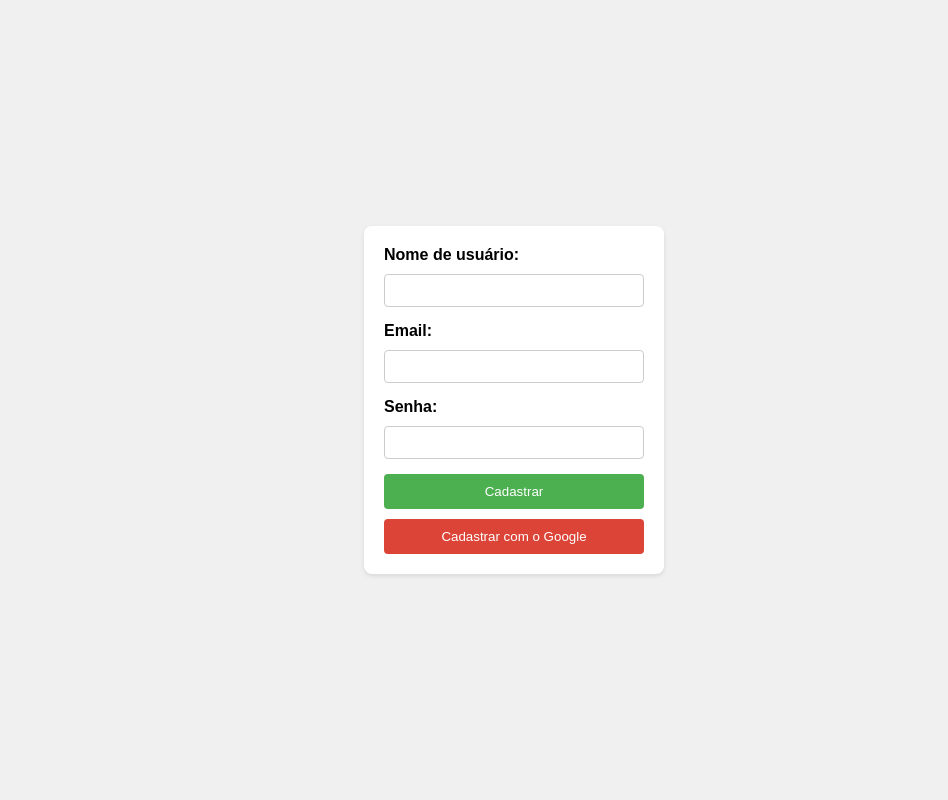
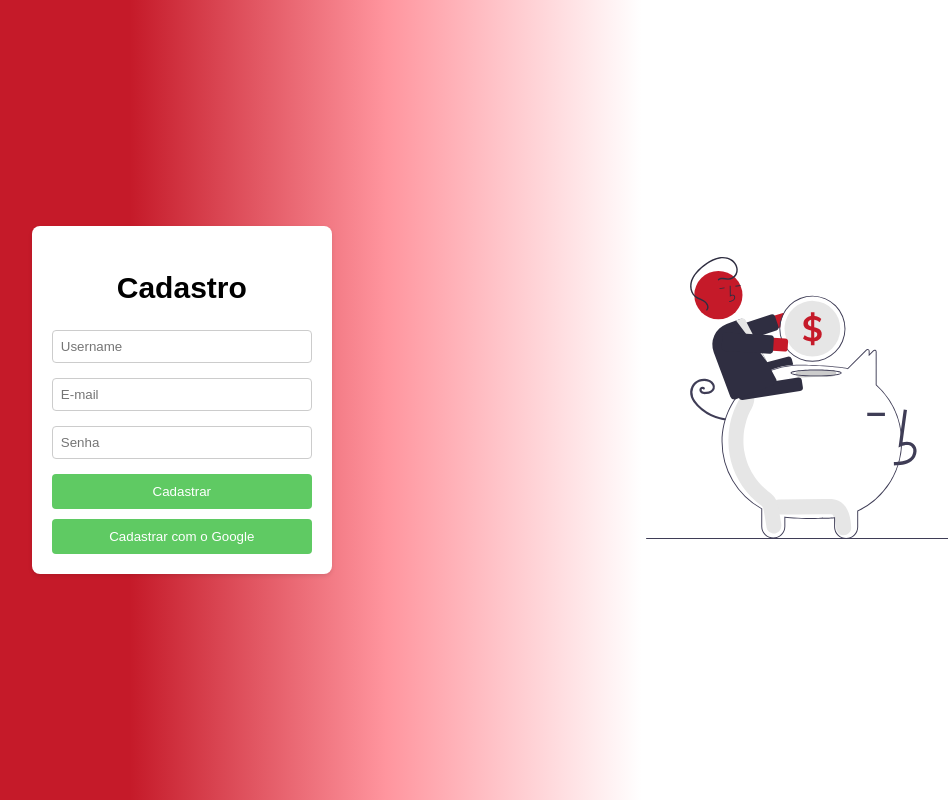
Before and after one commit to Cassineiro/cassineiroV1, a plain HTML site: page cadastro/cadastro.html in a window 1280 px wide. Shown: the whole page, without its empty margins (126-1074 px from the left). Drawn offline with Linux system fonts and the light colour scheme.

Commit message:
Tela cadastro

```diff
--- a/cadastro/cadastro.html
+++ b/cadastro/cadastro.html
@@ -11,20 +11,25 @@
 </head>
 
 <body>
-        <div class="container">
-            <label for="username">Nome de usuário:</label>
-            <input type="text" name="username" id="username">
-            <label for="email">Email:</label>
-            <input type="email" name="email" id="email">
+    <div id="left">
+        <div class="containerCadastro">
+            <h6>Cadastro</h6>
+            <input type="text" name="username" id="username" placeholder="Username">
+            <input type="email" name="email" id="email" placeholder="E-mail">
             <br>
-            <label for="password">Senha:</label>
-            <input type="password" name="password" id="password">
+            <input type="password" name="password" id="password" placeholder="Senha">
             <br>
             <button id="register-btn">Cadastrar</button>
             <br>
             <button id="googleSignupButton">Cadastrar com o Google</button>
+        </div>
+    </div>
 
-
+    <div id="right">
+        <div class="containerSvg">
+            <img src="money.svg" alt="SVG" id="svg">
+        </div>
+    </div>
 
     <script src="https://www.gstatic.com/firebasejs/8.10.0/firebase-app.js"></script>
     <script src="https://www.gstatic.com/firebasejs/8.10.0/firebase-auth.js"></script>
--- a/cadastro/style.css
+++ b/cadastro/style.css
@@ -10,7 +10,8 @@
 }
 
 body {
-    background-color: #f0f0f0;
+  /* background-color: #f0f0f0; */
+  background: linear-gradient(to right, #c51a29, #c51a29, #ff959e, #FFF, #FFF, #FFF);
   font-family: Arial, sans-serif;
   display: flex;
   justify-content: center;
@@ -19,7 +20,7 @@
   margin: 0;
 }
 
-  .container {
+.containerCadastro {
   background-color: #fff;
   border-radius: 8px;
   box-shadow: 0 2px 4px rgba(0, 0, 0, 0.1);
@@ -48,30 +49,49 @@
 input[type="email"]:focus,
 input[type="password"]:focus {
   outline: none;
-    box-shadow: 0 0 5px rgba(81, 203, 238, 1);
+  box-shadow: 0 0 3px rgb(61, 61, 61);
 }
 
 button {
-    background-color: #4CAF50;
+  background-color: #5fca63;
   color: #fff;
   border: none;
   border-radius: 4px;
   padding: 10px;
   width: 100%;
   cursor: pointer;
+  transition: .3s;
 }
 
 button:hover {
-    background-color: #45a049;
+  background-color: #3e9b41;
+  transition: .3s;
 }
 
 #googleSignupButton {
-    background-color: #DB4437;
+  background-color: #5fca63;
   margin-top: 10px;
+  transition: .3s;
 }
 
 #googleSignupButton:hover {
-    background-color: #CC3A2D;
+  background-color: #3e9b41;
+  transition: .3s;
+}
+
+h6 {
+  text-align: center;
+  font-size: 30px;
+  margin: 25px;
+}
+
+#svg {
+  height: 350px;
+  width: 350px;
+}
+
+#left {
+  width: 48%;
 }
 
 /* Media queries para telas pequenas */
```
Also changed, not shown: cadastro/money.svg (added), login/login.css (indentation only). Lines whose indentation alone changed are shown as unchanged.
